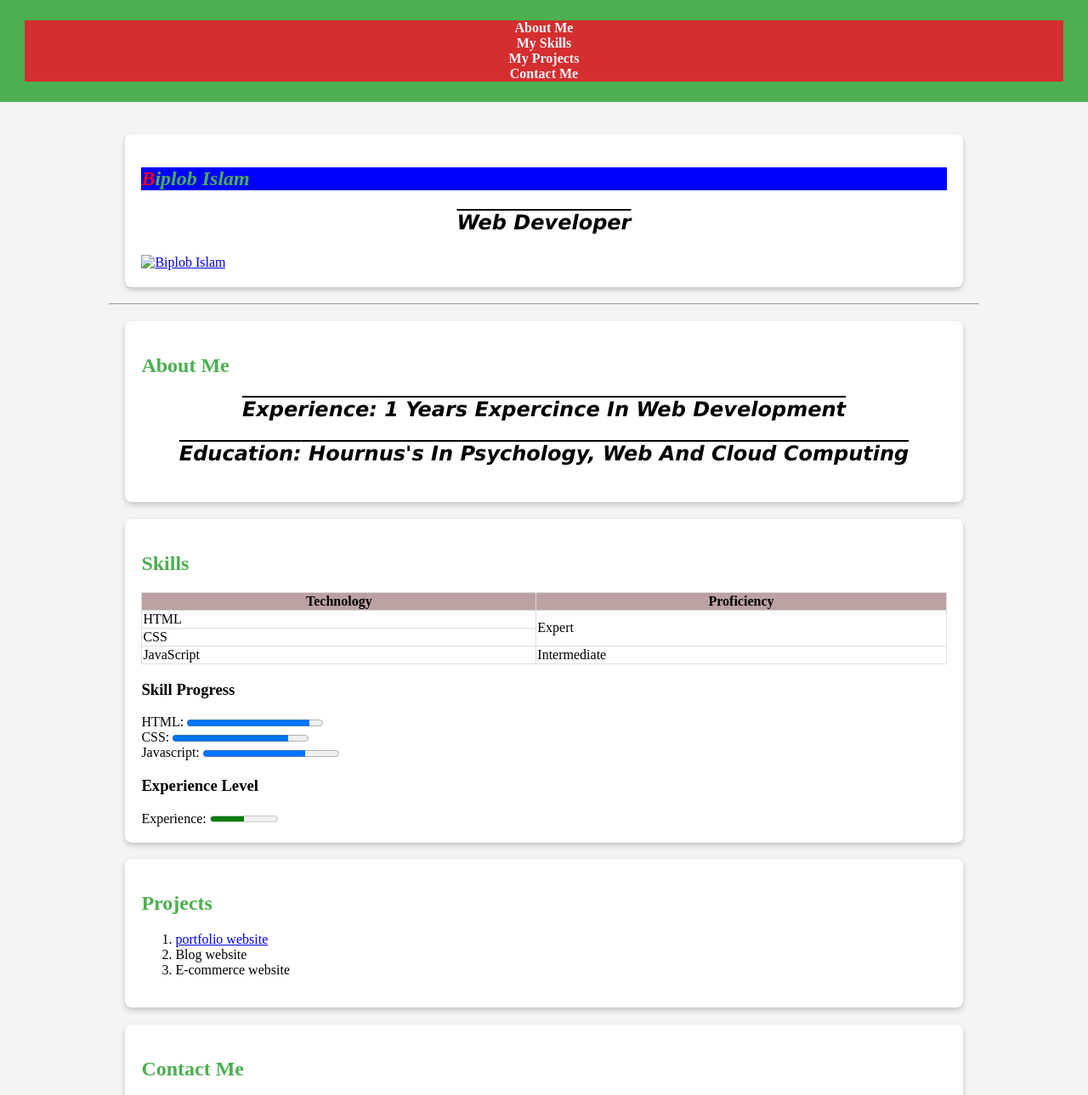
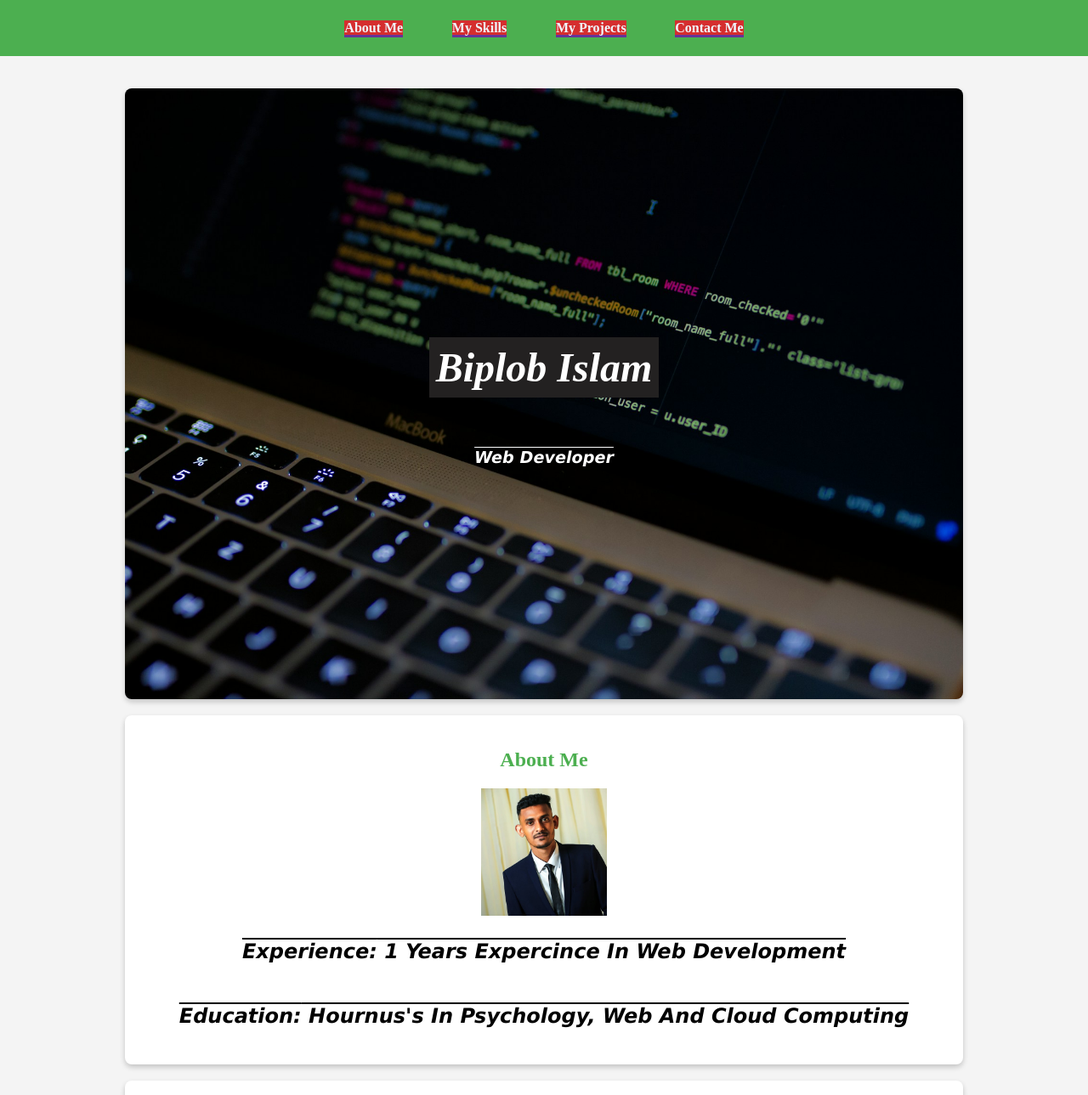
Before and after one commit to Biplob798/basicCss-part-1, a plain HTML site: page css-basic/index.html in a window 1280 px wide. Shown: the top 1289 px of the page at 85% size. Drawn offline with Linux system fonts and the light colour scheme; a web font is replaced by a local one.

Commit message:
css basic part-2

```diff
--- a/css-basic/index.html
+++ b/css-basic/index.html
@@ -53,21 +53,19 @@
 
     <main>
       <!--Section: intro -->
-      <section id="intro">
-        <div class="card">
-          <h1>Biplob Islam</h1>
-          <p><em>Web developer </em></p>
-          <a href="https://www.youtube.com/channel/UCEXwc6mNh7Lakj6lX-7a2Mg">
-            <img src="./images/Biplob.jpeg" alt="Biplob Islam" height="150" />
-          </a>
-        </div>
+      <section id="intro" class="intro card">
+        <h1 class="intro__title">Biplob Islam</h1>
+        <p class="intro__description"><em>Web developer </em></p>
 
-        <hr />
+        <!-- <hr /> -->
       </section>
 
       <!--Section: about me -->
       <section id="about" class="card">
         <h2>About Me</h2>
+        <a href="https://www.youtube.com/channel/UCEXwc6mNh7Lakj6lX-7a2Mg">
+          <img src="./assite/profile.jpg" alt="Biplob Islam" height="150" />
+        </a>
         <p>
           <strong>Experience:</strong> 1 years expercince in web development
         </p>
@@ -76,6 +74,18 @@
           computing
         </p>
       </section>
+      <!-- <div class="parent">
+        <div class="child">
+          <h1> I am a child</h1> -->
+      <!-- <button>click me</button> -->
+      <!-- </div> -->
+      <!-- <div class="parent">
+        <div class="child">child</div>
+        <div class="child">child</div>
+        <div class="child">child</div>
+      </div> -->
+      <!-- <button>Hello</button>
+      <button>Hello2</button> -->
 
       <!--Section: Skills -->
       <section id="skills" class="card">
@@ -204,10 +214,12 @@
 
     <!--footer -->
     <footer>
-      <p>Copyright reserved by &copy; Biplob</p>
-      <p>Developed with &hearts;</p>
-      <a href="tel:01710444700"> Call me</a>
-      <a href="mailto:anisul@yahoo.co.uk">Email me</a>
+      <div>
+        <p>Copyright reserved by &copy; Biplob</p>
+        <p>Developed with &hearts;</p>
+        <!-- <a href="tel:01710444700"> Call me</a> -->
+        <!-- <a href="mailto:anisul@yahoo.co.uk">Email me</a> -->
+      </div>
 
       <div class="social-media">
         <h3>Follow Me</h3>
@@ -215,7 +227,7 @@
           <li>
             <a href="https://www.facebook.com/md.biplop.980/" target="_blank">
               <i class="fa-brands fa-facebook"></i>
-              Facebook page
+              <!-- Facebook page -->
             </a>
           </li>
           <li>
@@ -224,7 +236,7 @@
               target="_blank"
             >
               <i class="fa-brands fa-youtube"></i>
-              YouTube Channel
+              <!-- YouTube Channel -->
             </a>
           </li>
           <li>
@@ -233,7 +245,7 @@
               target="_blank"
             >
               <i class="fa-brands fa-linkedin"></i>
-              Linkedin Profile
+              <!-- Linkedin Profile -->
             </a>
           </li>
         </ul>
--- a/css-basic/style.css
+++ b/css-basic/style.css
@@ -4,8 +4,8 @@
   --background-color: #f4f4f4;
   --card-background-color: #fff;
   --card-shadow: rgba(0, 0, 0, 0.2);
-  --padding:0.5rem;
-  --margin:0.5rem;
+  --padding: 0.5rem;
+  --margin: 0.5rem;
 }
 /* * {
   margin: 0;
@@ -32,24 +32,30 @@ button {
   margin: 0.8rem 0;
   border-radius: 0.5rem;
   cursor: pointer;
+  display: inline-block;
 }
 button:hover {
   background-color: #90d392;
 }
-h1::first-letter {
-  color: red;
-}
+/* h1::first-letter {
+  color: rgb(24, 23, 23);
+} */
 /* header start here  */
 header {
   background-color: var(--primary-color);
   color: var(--secondary-color);
   text-align: center;
   padding: 1.5rem 0;
+  width: 100%;
+  position: sticky;
+  top: 0;
 }
 
 nav ul {
   padding: 0;
   margin: 0;
+  display: flex;
+  justify-content: center;
 }
 nav ul li {
   margin: 0 1.8rem;
@@ -59,14 +65,99 @@ nav ul li a {
   color: aliceblue;
   text-decoration: none;
   font-weight: 800;
+  border-bottom: 0.2rem rebeccapurple solid;
 }
 
 /* header ends here  */
+
 /* main start here  */
+
+/* .parent {
+  background-color: #a81818;
+  height: 20rem;
+  position: relative; */
+/* left: 4rem; */
+/* } */
+/* .child {
+  background-color: #2b9a18;
+  height: 10rem;
+  width: 10rem;
+  border-radius: 50%;
+  position: absolute;
+  top: 50%;
+   left: 50%; */
+/* bottom: 50%;
+  right: 50%;  */
+/* transform: translate(-50%,-50%);
+} */
+
+/* .parent{
+background-color: #ad1c1c;
+height: 30rem;
+display: flex;
+justify-content: center;
+align-items: center;
+} */
+/* .child{
+background-color: #0ebe40;
+margin: 1rem;
+height: 8rem;
+width: 5rem;
+} */
 main {
   width: 80%;
   margin: auto;
   padding: 1.2rem;
+}
+.intro {
+  height: 85vh;
+  background-image: url(./assite/bg.jpg);
+  background-position: center;
+  background-repeat: no-repeat;
+  background-size: cover;
+  display: flex;
+  flex-direction: column;
+  justify-content: center;
+  align-items: center;
+
+  /* margin: auto 0;
+ */
+  /* padding: ; */
+}
+.intro__title {
+  background-color: #232121;
+  padding: 0.5rem;
+  font-size: 3rem;
+  color: white;
+}
+.intro__description {
+  font-size: 1.2rem;
+  color: white;
+}
+#about {
+  display: flex;
+  justify-content: center;
+  flex-direction: column;
+  align-items: center;
+}
+#skills {
+  display: flex;
+  justify-content: center;
+  flex-direction: column;
+  align-items: center;
+}
+#projects {
+  display: flex;
+  justify-content: center;
+  flex-direction: column;
+  align-items: center;
+}
+#contact h2 {
+  text-align: center;
+  /* display: flex;
+  justify-content: space-around;
+  flex-direction: column;
+  align-items: center; */
 }
 
 table {
@@ -96,7 +187,7 @@ textarea {
   border-radius: 0.5rem;
   box-shadow: 0 0.2rem 0.4rem var(--card-shadow);
   margin: 1.2rem;
-  padding: 1.2rem ;
+  padding: 1.2rem;
 }
 /* main ends here  */
 /* footer start here  */
@@ -106,10 +197,29 @@ footer {
   text-align: center;
   width: 100%;
   padding: 0.5rem 0;
+  width: 100%;
+  display: flex;
+  justify-content: space-evenly;
+  gap: 1.5rem;
+  /* position: fixed;
+  bottom: 0; */
   /* bottom: 0; */
+}
+.social-media ul {
+  display: flex;
+  /* flex-direction: column; */
+  justify-content: center;
+  /* background: #000; */
+  gap: 0.5rem;
+  padding: 0;
+}
+.social-media h3 {
+  text-align: center;
+  /* background: #000; */
 }
 .social-media a {
   color: var(--secondary-color);
+  font-size: 1.2rem;
   text-decoration: none;
 }
 
@@ -118,9 +228,9 @@ footer {
 
 */
 
-h1 {
+/* h1 {
   background-color: blue;
-}
+} */
 .title {
   background-color: brown;
 }
@@ -143,3 +253,30 @@ P {
   line-height: normal;
 }
 /* footer ends here  */
+
+/* responsiveness start here */
+@media screen and (max-width: 1200px) {
+  body {
+    background-color: rgb(64, 214, 64);
+  }
+}
+@media screen and(max-width:900px) {
+  body {
+    background-color: red;
+  }
+  .intro {
+    height: 85vh;
+    background-image: none;
+  }
+}
+@media screen and(max-width:768px) {
+  body {
+    background-color: blue;
+  }
+}
+@media screen and(max-width:600px) {
+  body {
+    background-color: pink;
+  }
+}
+/* responsiveness end here */
```
Also changed, not shown: css-basic/assite/bg.jpg (added), css-basic/assite/profile.jpg (added), css-basic/bg.jpg (added), 1 other file.
